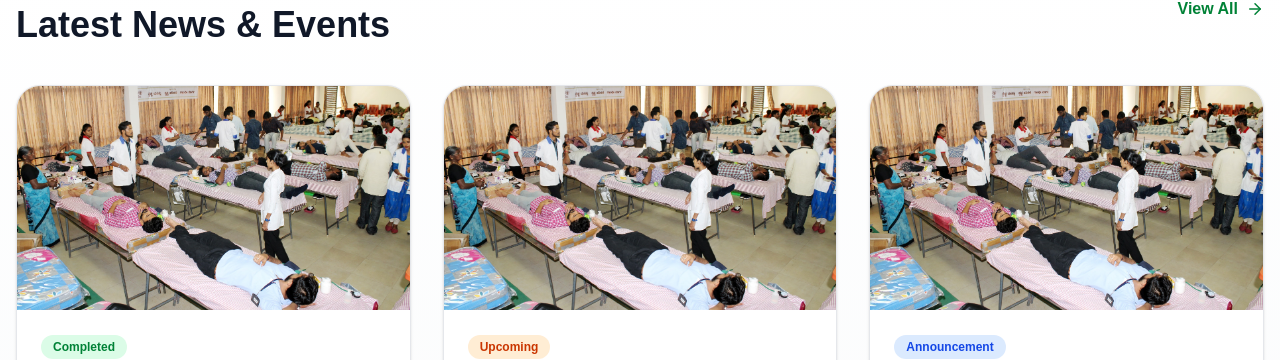
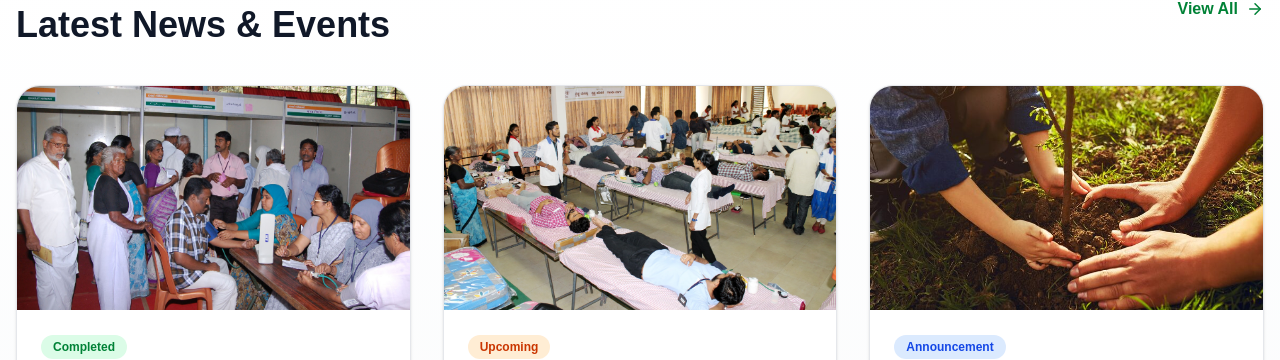
Before and after one commit to Killerturi/diishaa-foundation, a Next.js app: page / in a window 1280 px wide. Shown: the part 2162-2522 px from the top of the page. Built offline with nearby package versions, Linux system fonts and the light colour scheme.

Commit message:
2 photo add

```diff
--- a/components/home/news/data.ts
+++ b/components/home/news/data.ts
@@ -14,7 +14,7 @@ export const news: NewsItem[] = [
     id: 1,
     title: "Free Health Camp Organized",
     slug: "free-health-camp",
-    image: "/news/health-camp.jpg",
+    image: "/news/health.jpg",
     status: "Completed",
     date: "20 May 2026",
     location: "Ukhra, West Bengal",
@@ -37,7 +37,7 @@ export const news: NewsItem[] = [
     id: 3,
     title: "Tree Plantation Drive",
     slug: "tree-plantation-drive",
-    image: "/news/health-camp.jpg",
+    image: "/news/tree.jpg",
     status: "Announcement",
     date: "30 June 2026",
     location: "Asansol",
--- a/components/layout/footer/Footer.tsx
+++ b/components/layout/footer/Footer.tsx
@@ -15,7 +15,7 @@ import FooterColumn from "./FooterColumn";
 export default function Footer() {
   return (
     <footer
-      className="relative overflow-hidden bg-[#082915] text-white border-t-2 border-t-[#C89B3C]/400 shadow-[0_-4px_6px_-1px_rgba(0,0,0,0.1),0_-2px_4px_-2px_rgba(0,0,0,0.1)] rounded-t-3xl"
+      className="relative overflow-hidden bg-[#082915] text-white border-t-2 border-t-[#C89B3C]/400 shadow-[0_-4px_6px_-1px_rgba(0,0,0,0.1),0_-2px_4px_-2px_rgba(0,0,0,0.1)] rounded-t-4xl"
       style={{
         backgroundImage: "url('/footer/bg.jpg')",
         backgroundSize: "cover",
```
Also changed, not shown: public/news/health.jpg (added), public/news/tree.jpg (added).
